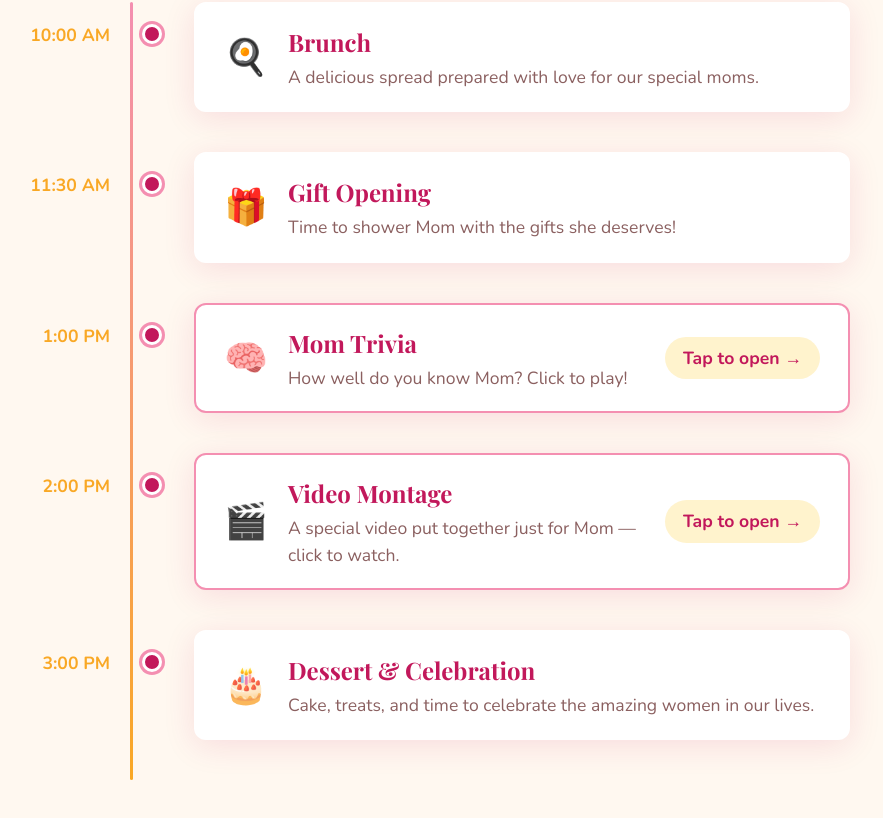
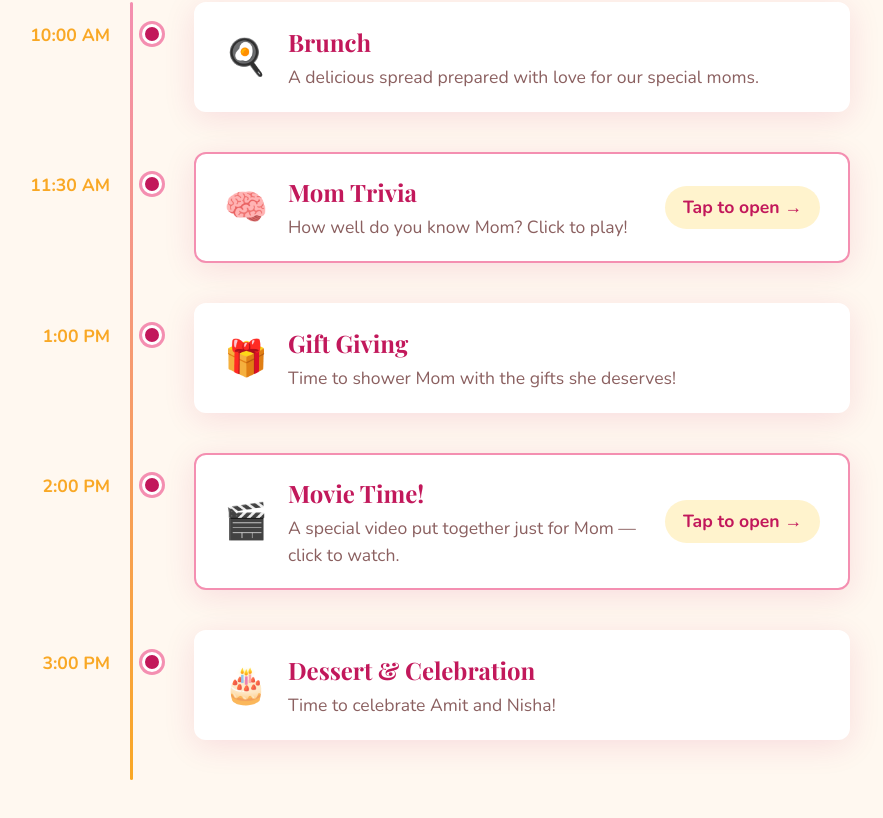
Before and after one commit to aakashgih/Mothers-Day-Celebration, a React (Vite) app: page / in a window 1280 px wide. Shown: the part 350-1168 px from the top of the page, without its empty margins (220-1103 px from the left). Built offline with nearby package versions, Linux system fonts and the light colour scheme; a web font is replaced by a local one.

Commit message:
Update itinerary order, rename video to Movie Time!, update dessert copy
New order: Brunch → Trivia → Gift Giving → Movie Time! → Dessert.
Dessert description now calls out Amit and Nisha's birthday celebration.

https://claude.ai/code/session_01AvYHXFq8M5WRnbcLzFSbG2

```diff
--- a/src/components/VideoMontage.jsx
+++ b/src/components/VideoMontage.jsx
@@ -21,7 +21,7 @@ export default function VideoMontage({ onBack }) {
       <button className="back-btn" onClick={onBack}>← Back to Itinerary</button>
 
       <div className="section-header" style={{ marginTop: '36px' }}>
-        <h1>🎬 A Message From the Family</h1>
+        <h1>🎬 Movie Time!</h1>
         <p>A special video made with love, just for Mom</p>
       </div>
 
--- a/src/data/itinerary.js
+++ b/src/data/itinerary.js
@@ -8,21 +8,21 @@ export const events = [
   },
   {
     time: '11:30 AM',
-    title: 'Gift Opening',
-    description: 'Time to shower Mom with the gifts she deserves!',
-    icon: '🎁',
-    type: 'event',
-  },
-  {
-    time: '1:00 PM',
     title: 'Mom Trivia',
     description: 'How well do you know Mom? Click to play!',
     icon: '🧠',
     type: 'trivia',
   },
   {
+    time: '1:00 PM',
+    title: 'Gift Giving',
+    description: 'Time to shower Mom with the gifts she deserves!',
+    icon: '🎁',
+    type: 'event',
+  },
+  {
     time: '2:00 PM',
-    title: 'Video Montage',
+    title: 'Movie Time!',
     description: 'A special video put together just for Mom — click to watch.',
     icon: '🎬',
     type: 'video',
@@ -30,7 +30,7 @@ export const events = [
   {
     time: '3:00 PM',
     title: 'Dessert & Celebration',
-    description: 'Cake, treats, and time to celebrate the amazing women in our lives.',
+    description: 'Time to celebrate Amit and Nisha!',
     icon: '🎂',
     type: 'event',
   },
```
